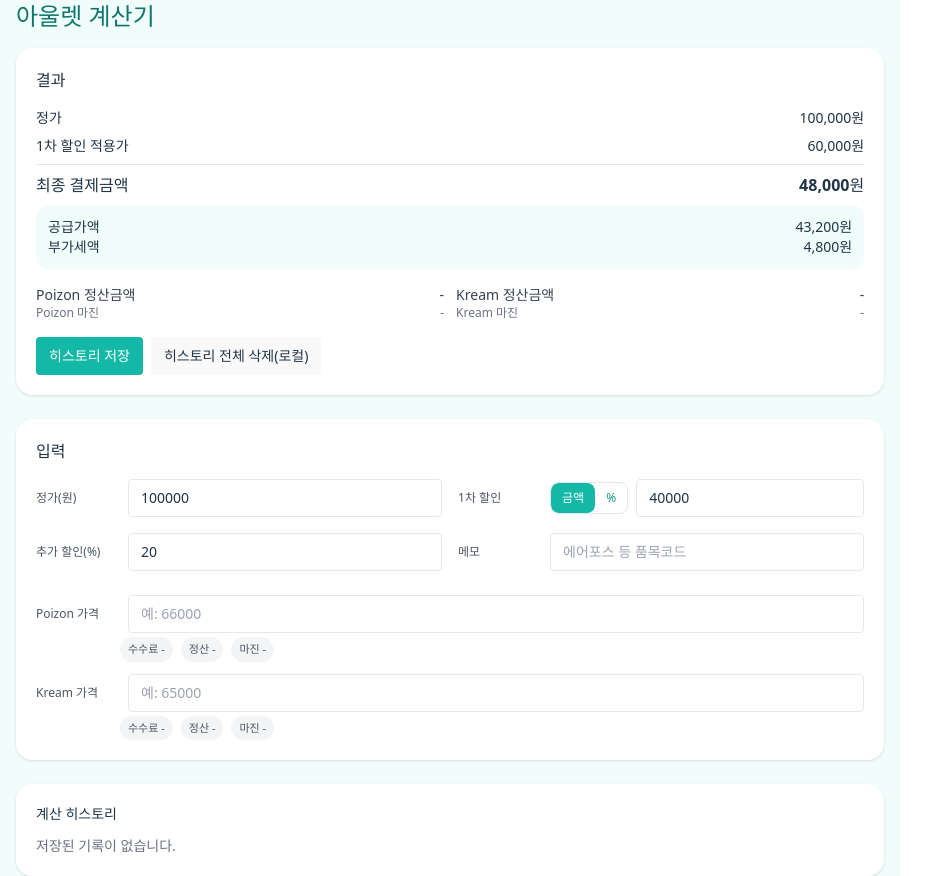
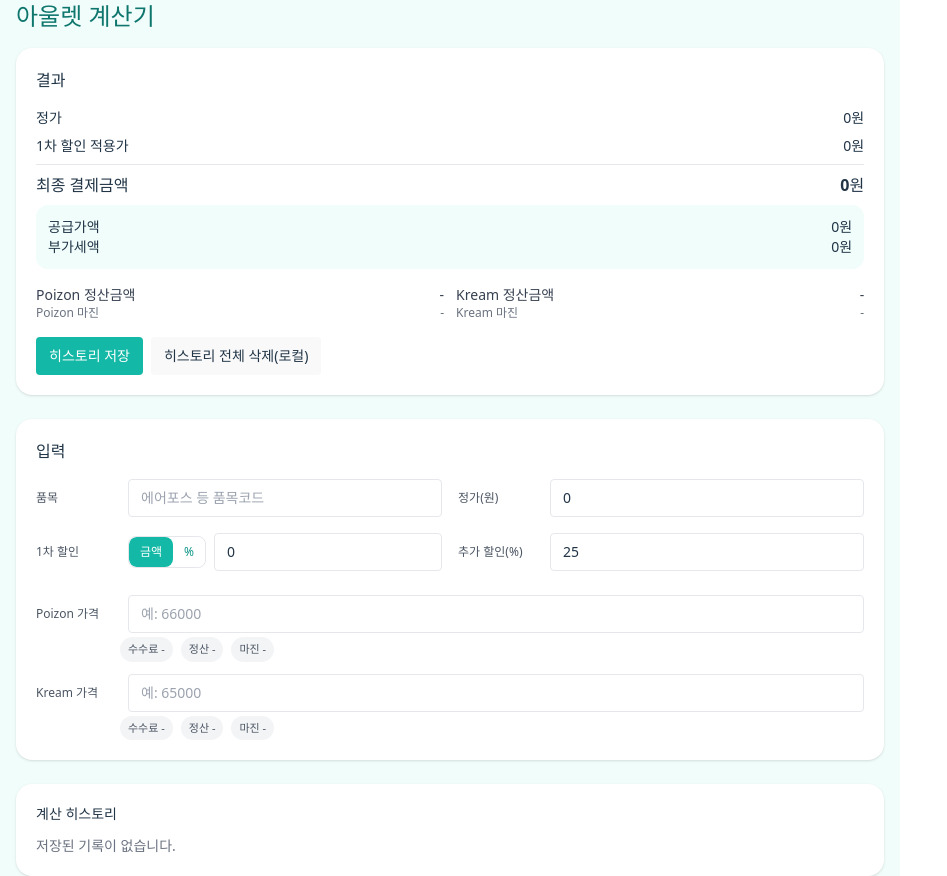
Before and after one commit to hhg8840/outlet-calc, a React (Vite) app: page / in a window 1280 px wide. Shown: the whole page, without its empty margins (0-947 px from the left). Built offline with nearby package versions, Linux system fonts and the light colour scheme; no server answers.

Commit message:
[feat] 저장 옵션

```diff
--- a/src/App.tsx
+++ b/src/App.tsx
@@ -134,11 +134,11 @@ async function dbDeleteHistory(id: string) {
  * ===== 컴포넌트 =====
  */
 export default function OutletDiscountCalculator() {
-    const [basePrice, setBasePrice] = useState<number>(100000);
+    const [basePrice, setBasePrice] = useState<number>(0);
     const [discountMode, setDiscountMode] = useState<DiscountMode>("amount");
-    const [baseDiscountAmount, setBaseDiscountAmount] = useState<number>(40000);
+    const [baseDiscountAmount, setBaseDiscountAmount] = useState<number>(0);
     const [baseDiscountPercent, setBaseDiscountPercent] = useState<number>(40);
-    const [extra, setExtra] = useState<number>(20);
+    const [extra, setExtra] = useState<number>(25);
     const [memo, setMemo] = useState<string>("");
     const [history, setHistory] = useState<HistoryItem[]>([]);
     const [kreamPrice, setKreamPrice] = useState<number | undefined>(undefined);
@@ -172,6 +172,16 @@ export default function OutletDiscountCalculator() {
     const poizonFee = useMemo(() => poizonFeeFromPrice(poizonPrice, poizonNet), [poizonPrice, poizonNet]);
 
     const saveHistory = async () => {
+        const memoTrim = memo.trim();
+        // 메모가 비어 있으면 저장하지 않음 (UI/DB 둘 다 스킵)
+        if (!memoTrim) {
+            // 필요 시 사용자 피드백
+            if (typeof window !== 'undefined') {
+                try { window.alert('품목정보가 비어 있어 저장하지 않습니다.'); } catch {}
+            }
+            return;
+        }
+
         const newItem: HistoryItem = {
             id: (crypto as any).randomUUID ? (crypto as any).randomUUID() : `${Date.now()}-${Math.random()}`,
             basePrice,
@@ -282,11 +292,19 @@ export default function OutletDiscountCalculator() {
                         {/* 1) 기본 입력 */}
                         <div className="grid grid-cols-1 sm:grid-cols-2 gap-3 md:gap-4">
                             <div className="flex items-center gap-2">
+                                <label className="min-w-[84px] text-xs text-gray-600">품목</label>
+                                <input type="text" className="flex-1 border rounded px-3 py-2 text-sm"
+                                       placeholder="에어포스 등 품목코드" value={memo}
+                                       onChange={(e) => setMemo(e.target.value)}/>
+                            </div>
+
+                            <div className="flex items-center gap-2">
                                 <label className="min-w-[84px] text-xs text-gray-600">정가(원)</label>
                                 <input inputMode="numeric" pattern="[0-9]*" type="number"
                                        className="flex-1 border rounded px-3 py-2 text-sm" value={basePrice}
                                        onChange={(e) => setBasePrice(Number(e.target.value))}/>
                             </div>
+
                             <div className="flex items-center gap-2">
                                 <label className="min-w-[84px] text-xs text-gray-600">1차 할인</label>
                                 <div className="flex-1 flex items-center gap-2">
@@ -316,18 +334,16 @@ export default function OutletDiscountCalculator() {
                                     )}
                                 </div>
                             </div>
+
+
                             <div className="flex items-center gap-2">
                                 <label className="min-w-[84px] text-xs text-gray-600">추가 할인(%)</label>
                                 <input inputMode="numeric" pattern="[0-9]*" type="number"
                                        className="flex-1 border rounded px-3 py-2 text-sm" value={extra}
                                        onChange={(e) => setExtra(Number(e.target.value))}/>
                             </div>
-                            <div className="flex items-center gap-2">
-                                <label className="min-w-[84px] text-xs text-gray-600">메모</label>
-                                <input type="text" className="flex-1 border rounded px-3 py-2 text-sm"
-                                       placeholder="에어포스 등 품목코드" value={memo}
-                                       onChange={(e) => setMemo(e.target.value)}/>
-                            </div>
+
+
                         </div>
 
                         {/* Kream / Poizon */}
```
